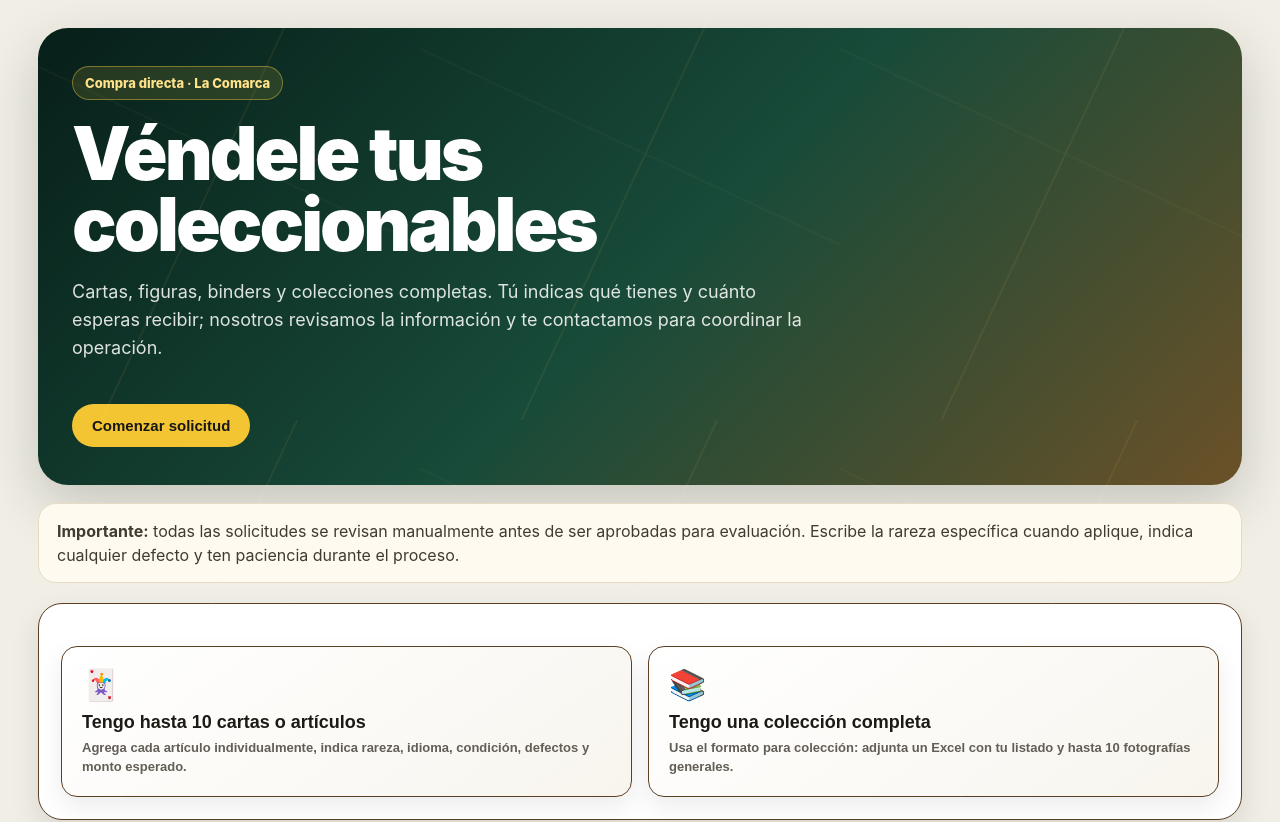
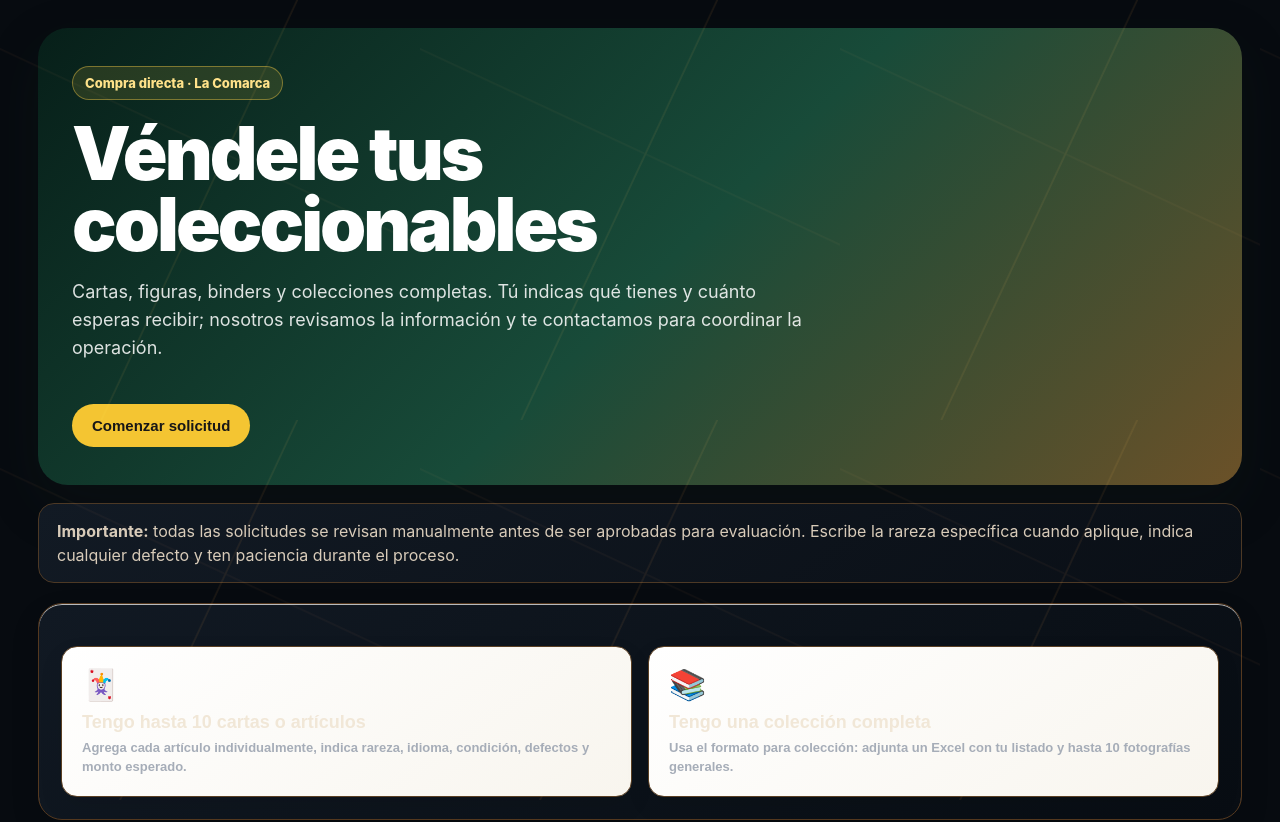
Before and after one commit to lacomarcaventas-del/la-comarca-pokemon, a Next.js app: page /vende in a window 1280 px wide. Shown: the top 822 px of the page. Built offline with nearby package versions, Linux system fonts and the light colour scheme.

Commit message:
style(vende): align portal with La Comarca dark theme

```diff
--- a/app/vende/page.tsx
+++ b/app/vende/page.tsx
@@ -21,8 +21,8 @@ const collectionSteps = ["Contacto", "Colección", "Pago", "Confirmar"];
 const styles = {
   page: {
     minHeight: "100vh",
-    background: "#f1eee6",
-    color: "#171717",
+    background: "var(--bg)",
+    color: "var(--ink)",
     fontFamily: "Inter, system-ui, -apple-system, BlinkMacSystemFont, 'Segoe UI', sans-serif",
   } as CSSProperties,
   shell: { maxWidth: 1240, margin: "0 auto", padding: "28px 18px 60px" } as CSSProperties,
@@ -66,10 +66,10 @@ const styles = {
   notice: {
     marginTop: 18,
     padding: "15px 18px",
-    borderRadius: 18,
-    background: "#fffaf0",
-    border: "1px solid #e7dcc3",
-    color: "#403a30",
+    borderRadius: 16,
+    background: "linear-gradient(145deg,#121a24,#0a0f16)",
+    border: "1px solid #4d3925",
+    color: "#d8cbb9",
     lineHeight: 1.5,
   } as CSSProperties,
   modeGrid: {
@@ -88,9 +88,9 @@ const styles = {
     boxShadow: "0 10px 24px rgba(0,0,0,.08)",
   } as CSSProperties,
   icon: { fontSize: 30, marginBottom: 10 } as CSSProperties,
-  modeTitle: { fontSize: 18, fontWeight: 900, marginBottom: 6, color: "#1d1a16" } as CSSProperties,
-  modeText: { color: "#625d55", lineHeight: 1.45, fontSize: 13 } as CSSProperties,
-  selected: { borderColor: "#d48636", background: "linear-gradient(145deg,#fff9dc,#f6eedb)", boxShadow: "0 0 0 2px rgba(212,134,54,.18), 0 12px 28px rgba(0,0,0,.10)" } as CSSProperties,
+  modeTitle: { fontSize: 18, fontWeight: 900, marginBottom: 6, color: "#f1e7d7" } as CSSProperties,
+  modeText: { color: "#a6adb8", lineHeight: 1.45, fontSize: 13 } as CSSProperties,
+  selected: { borderColor: "#d48636", background: "linear-gradient(145deg,#24170d,#111923)", boxShadow: "0 0 0 2px rgba(212,134,54,.2), 0 12px 28px rgba(0,0,0,.28)" } as CSSProperties,
   grid: {
     display: "grid",
     gridTemplateColumns: "minmax(0, 2fr) minmax(300px, .95fr)",
@@ -99,8 +99,8 @@ const styles = {
     alignItems: "start",
   } as CSSProperties,
   card: {
-    background: "#fff",
-    border: "1px solid #5b4024",
+    background: "linear-gradient(145deg,#111923,#080d13)",
+    border: "1px solid #55391f",
     borderRadius: 24,
     boxShadow: "0 12px 30px rgba(0,0,0,.10), inset 0 1px 0 rgba(255,255,255,.7)",
   } as CSSProperties,
@@ -109,27 +109,27 @@ const styles = {
   progressItem: { flex: 1, minWidth: 0 } as CSSProperties,
   progressLabel: { fontSize: 11, color: "#5f5b54", textAlign: "center", whiteSpace: "nowrap", overflow: "hidden", textOverflow: "ellipsis" } as CSSProperties,
   progressDot: { width: 38, height: 38, borderRadius: 999, display: "grid", placeItems: "center", fontWeight: 900, margin: "0 auto 7px" } as CSSProperties,
-  sectionTitle: { fontSize: 30, fontWeight: 900, letterSpacing: "-.02em", margin: 0, color: "#171717" } as CSSProperties,
-  sectionSub: { color: "#625e56", marginTop: 8, lineHeight: 1.5 } as CSSProperties,
+  sectionTitle: { fontSize: 30, fontWeight: 900, letterSpacing: "-.02em", margin: 0, color: "#f1e7d7" } as CSSProperties,
+  sectionSub: { color: "#a6adb8", marginTop: 8, lineHeight: 1.5 } as CSSProperties,
   grid2: { display: "grid", gridTemplateColumns: "repeat(2,minmax(0,1fr))", gap: 15, marginTop: 20 } as CSSProperties,
   field: { display: "grid", gap: 7 } as CSSProperties,
-  label: { fontSize: 13, fontWeight: 800, color: "#262522" } as CSSProperties,
-  input: { width: "100%", border: "1px solid #d5d2ca", borderRadius: 13, padding: "11px 12px", fontSize: 14, outline: "none", background: "#fff", color: "#171717" } as CSSProperties,
-  textarea: { width: "100%", border: "1px solid #d5d2ca", borderRadius: 13, padding: "11px 12px", fontSize: 14, outline: "none", background: "#fff", color: "#171717", minHeight: 96, resize: "vertical" } as CSSProperties,
+  label: { fontSize: 13, fontWeight: 800, color: "#cfc5b7" } as CSSProperties,
+  input: { width: "100%", border: "1px solid #d5d2ca", borderRadius: 13, padding: "11px 12px", fontSize: 14, outline: "none", background: "#0b1118", color: "#f3eadc" } as CSSProperties,
+  textarea: { width: "100%", border: "1px solid #d5d2ca", borderRadius: 13, padding: "11px 12px", fontSize: 14, outline: "none", background: "#0d141d", color: "#171717", minHeight: 96, resize: "vertical" } as CSSProperties,
   games: { display: "grid", gridTemplateColumns: "repeat(4,minmax(0,1fr))", gap: 10, marginTop: 18 } as CSSProperties,
   gameButton: { border: "1px solid #d8d4c9", borderRadius: 14, padding: "12px 8px", background: "#fff", cursor: "pointer", fontSize: 13, fontWeight: 800, color: "#2a2824" } as CSSProperties,
-  upload: { border: "2px dashed #cfc9bc", borderRadius: 18, padding: "26px 18px", textAlign: "center", color: "#5e5a52", background: "#fbfaf7", cursor: "pointer" } as CSSProperties,
+  upload: { border: "2px dashed #6a4a2a", borderRadius: 16, padding: "26px 18px", textAlign: "center", color: "#b7afa2", background: "#0b1118", cursor: "pointer" } as CSSProperties,
   actionRow: { display: "flex", justifyContent: "space-between", gap: 10, marginTop: 24 } as CSSProperties,
   primary: { border: 0, borderRadius: 13, padding: "12px 18px", background: "#143d2f", color: "#fff", fontWeight: 900, cursor: "pointer" } as CSSProperties,
-  secondary: { border: "1px solid #d3d0c8", borderRadius: 13, padding: "12px 18px", background: "#fff", color: "#23211f", fontWeight: 800, cursor: "pointer" } as CSSProperties,
+  secondary: { border: "1px solid #584126", borderRadius: 13, padding: "12px 18px", background: "#141b25", color: "#f5ead7", fontWeight: 800, cursor: "pointer" } as CSSProperties,
   side: { padding: 22, position: "sticky", top: 18 } as CSSProperties,
   sideTitle: { fontSize: 22, fontWeight: 900, margin: 0, color: "#171717" } as CSSProperties,
-  summaryBox: { marginTop: 14, border: "1px solid #6a4a2a", borderRadius: 17, padding: 15, background: "#fcfbf8" } as CSSProperties,
-  muted: { color: "#6f6a62", fontSize: 13 } as CSSProperties,
-  amount: { fontSize: 25, fontWeight: 900, marginTop: 7, color: "#171717" } as CSSProperties,
-  infoRow: { padding: "12px 0", borderBottom: "1px solid #ece9e2" } as CSSProperties,
-  pill: { display: "inline-flex", alignItems: "center", gap: 7, padding: "7px 11px", borderRadius: 999, background: "#edf5f0", color: "#27503e", fontSize: 12, fontWeight: 900 } as CSSProperties,
-  collectionBox: { marginTop: 18, padding: 18, borderRadius: 16, background: "#f8f7f3", border: "1px solid #6a4a2a", boxShadow: "inset 0 1px 0 rgba(255,255,255,.8)" } as CSSProperties,
+  summaryBox: { marginTop: 14, border: "1px solid #4d3925", borderRadius: 17, padding: 15, background: "linear-gradient(145deg,#111923,#0a1017)" } as CSSProperties,
+  muted: { color: "#a6adb8", fontSize: 13 } as CSSProperties,
+  amount: { fontSize: 25, fontWeight: 900, marginTop: 7, color: "#f0a04a" } as CSSProperties,
+  infoRow: { padding: "12px 0", borderBottom: "1px solid #2a2520", color: "#f1e7d7" } as CSSProperties,
+  pill: { display: "inline-flex", alignItems: "center", gap: 7, padding: "7px 11px", borderRadius: 999, background: "#171f2a", border: "1px solid #5b4024", color: "#f0b45b", fontSize: 12, fontWeight: 900 } as CSSProperties,
+  collectionBox: { marginTop: 18, padding: 18, borderRadius: 16, background: "linear-gradient(145deg,#121a24,#0a0f16)", border: "1px solid #55391f", boxShadow: "inset 0 1px 0 rgba(255,255,255,.04)" } as CSSProperties,
 };
 
 export default function VendePage() {
```
